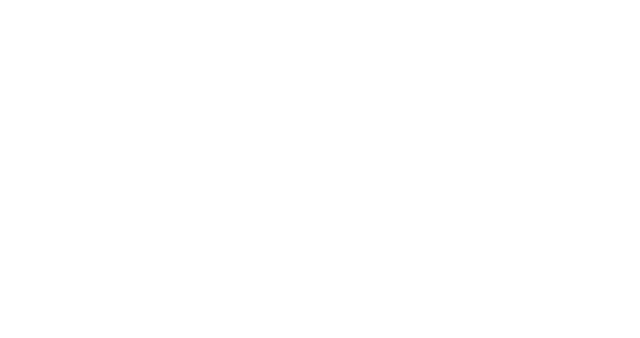
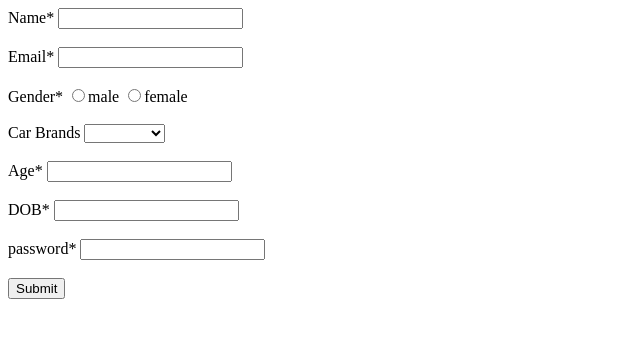
Before and after one commit to acciojob/signup-form-car-gayatri0803, a website: page main.html in a window 1280 px wide. Shown: the whole page, without its empty margins (0-640 px from the left). Drawn offline with Linux system fonts and the light colour scheme.

Commit message:
solution

```diff
--- a/main.html
+++ b/main.html
@@ -11,6 +11,33 @@
     <script type="text/javascript" src="./script.js">
 </script>
 
+<form method="POST">
+<label for="name">Name*</label>
+<input type="text" id="name" required><br><br>
+<label for="email">Email*</label>
+<input type="text"name=email id="email" required><br><br>
+<label for="gender">Gender*</label>
+<input type="radio" name="gender" value="male" id="gender" required>male
+<input type="radio" name="gender" value="female" id="gender" required >female <br><br>
+<label for="Car Brands">Car Brands</label>
+  <select name="Car Brands " id="Car Brands ">Car Brands (options : [BMW, Audi, Mercedez])
+     <option selected ></option>
+	 <option value="BMW">BMW</option>
+	 <option value="Audi">Audi</option>
+	 <option value="Mercedez">Mercedez</option>
+  </select><br><br>
+
+  <label for="age">Age*</label>
+  <input type="number" name="age" required id="age" ><br><br>
+  <label for="dob">DOB*</label>
+  <input type="text" name="dob" required id="dob" ><br><br>
+  <label for="password">password*</label>
+  <input type="password" name="password" required id="password"><br><br>
+
+  <button type="submit">Submit </button>
+
+</form>
+
 </body>
 
 </html>
```
